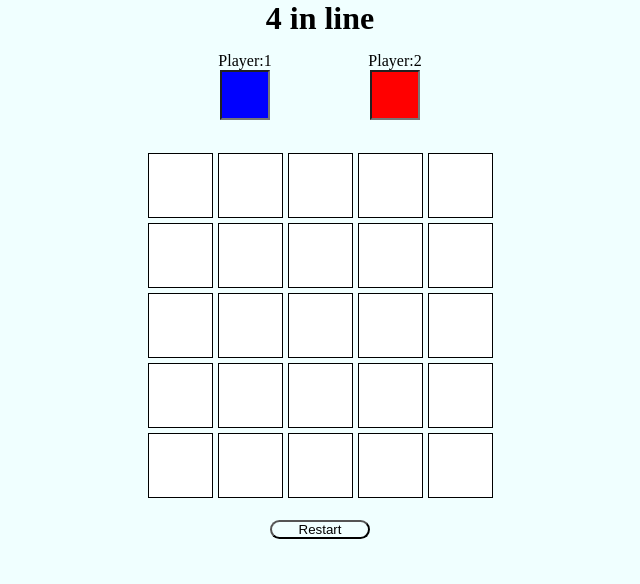
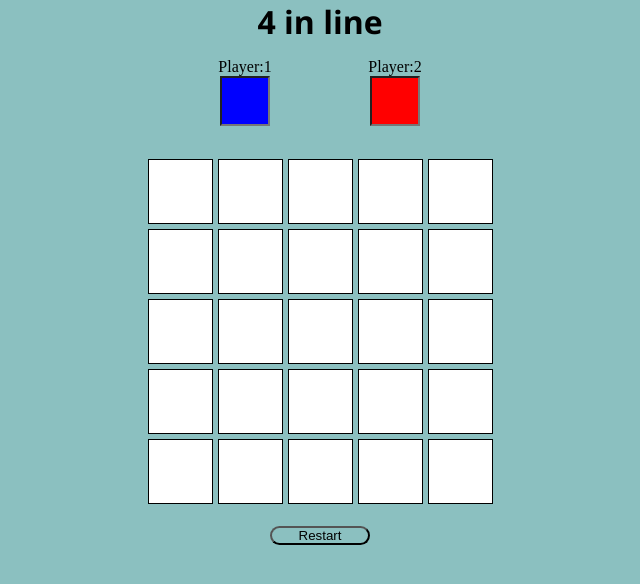
Before and after one commit to Webjaoc/4-in-line, a plain HTML site: page index.html in a window 1280 px wide. Shown: the whole page, without its empty margins (320-960 px from the left). Drawn offline with Linux system fonts and the light colour scheme.

Commit message:
backgroun

```diff
--- a/script.js
+++ b/script.js
@@ -64,7 +64,7 @@ function checkWinner() {
         [4, 9, 14, 19], [9, 14, 19, 24],
 
         // Diagonales
-        [0, 6, 12, 18], [1, 7, 13, 19], [6, 12, 18, 24],
+        [0, 6, 12, 18], [1, 7, 13, 19], [6, 12, 18, 24], [5, 11, 17, 23],
         [3, 7, 11, 15], [4, 8, 12, 16], [8, 12, 16, 20], [9, 13, 17, 21]
     ];
 
--- a/style.css
+++ b/style.css
@@ -2,12 +2,15 @@
     margin: 0;
     padding: 0;
     box-sizing: border-box;
-    background-color: azure;
+    background-color: rgb(139, 192, 192);
 }
 
 header{
     width: 100%;
     text-align: center;
+}
+h1{
+    font-family:'Segoe UI', Tahoma, Geneva, Verdana, sans-serif;
 }
 .jugadores{
     display: flex;
```
